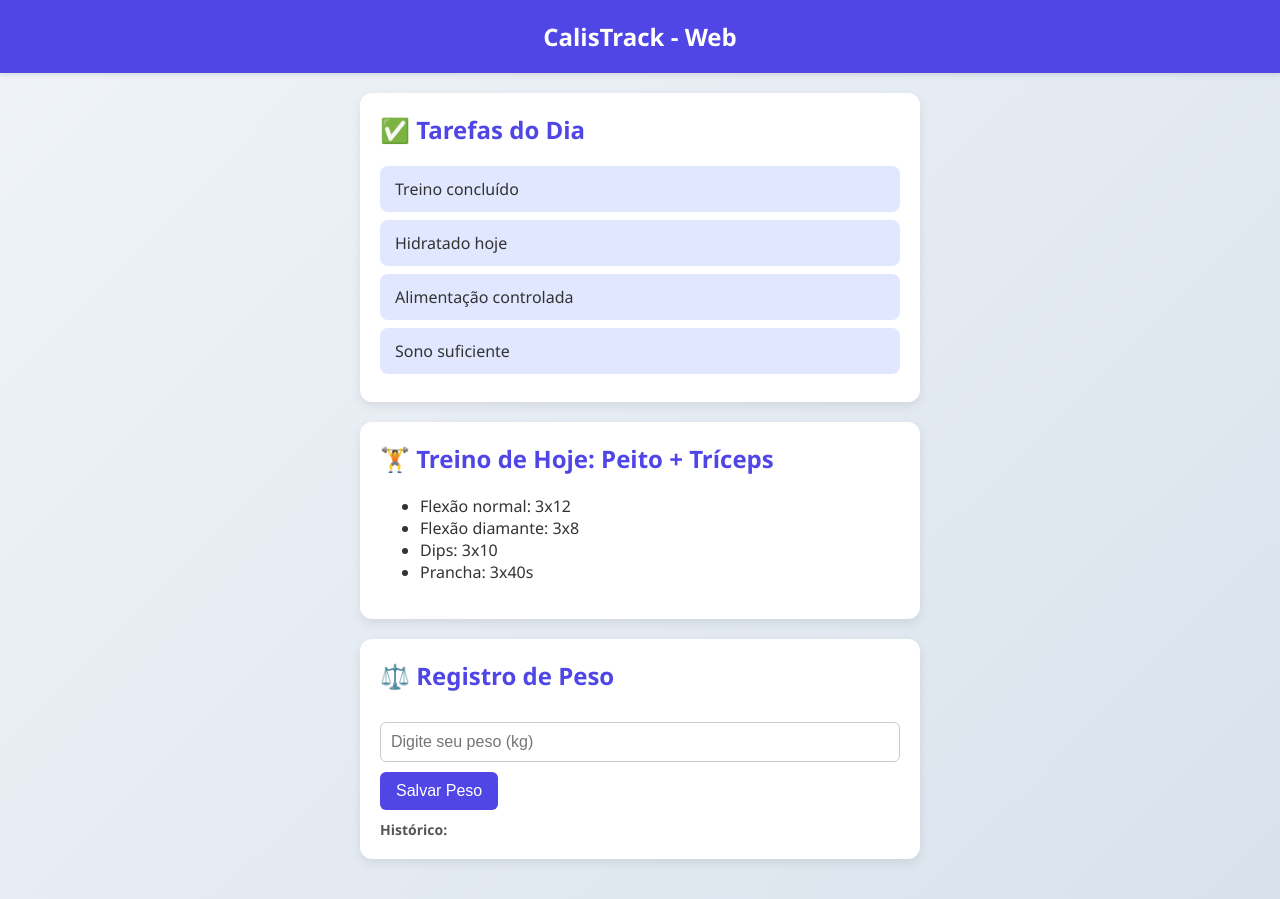
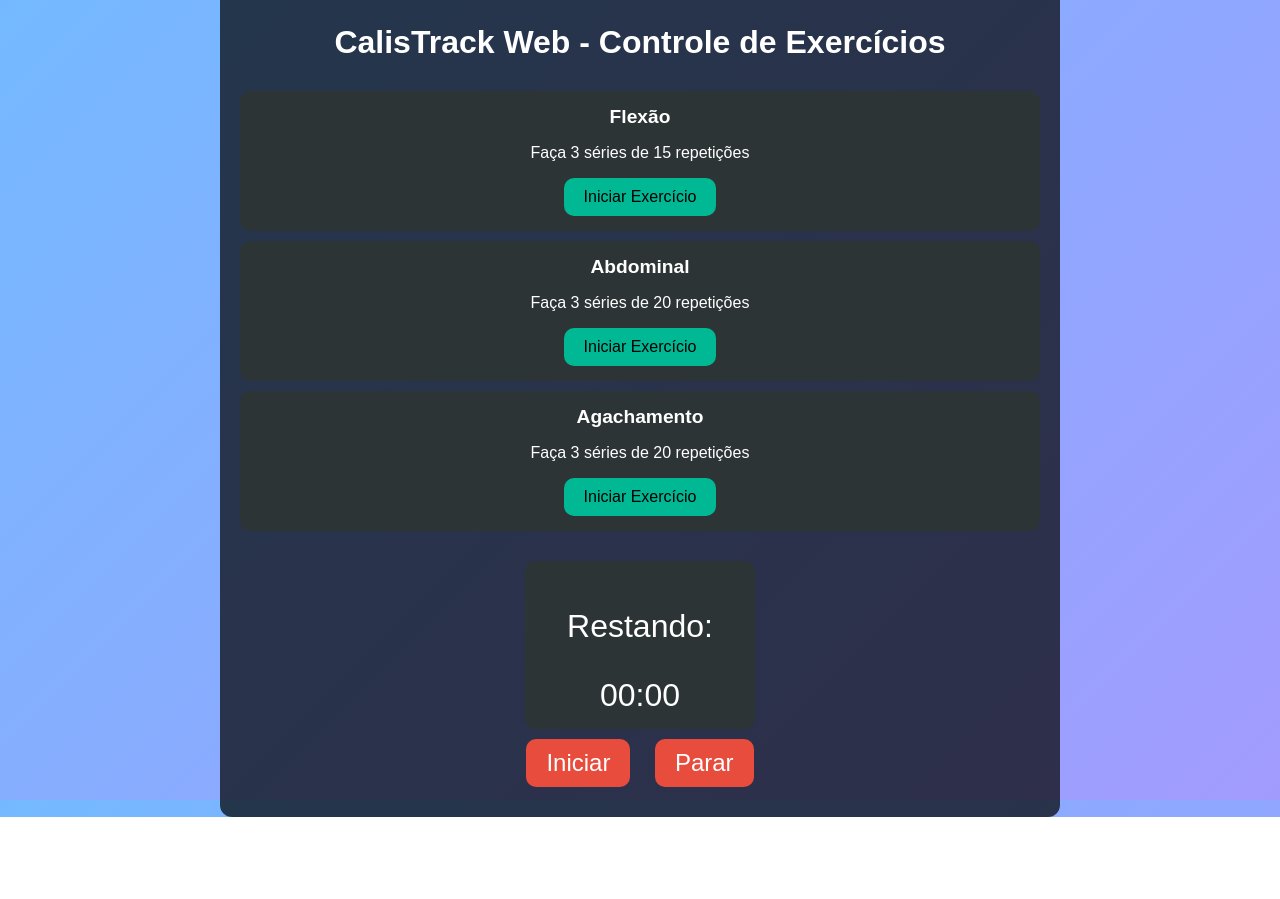
Before and after one commit to Feniksh/calistrack-web, a plain HTML site: page index.html in a window 1280 px wide. After the commit the page ends 817 px from the top, so only its background shows below. Drawn offline with Linux system fonts and the light colour scheme.

Commit message:
Update index.html

```diff
--- a/index.html
+++ b/index.html
@@ -1,160 +1,150 @@
 <!DOCTYPE html>
-<html lang="pt-BR">
+<html lang="pt-br">
 <head>
-  <meta charset="UTF-8" />
-  <meta name="viewport" content="width=device-width, initial-scale=1.0" />
-  <title>CalisTrack - Web</title>
+    <meta charset="UTF-8">
+    <meta name="viewport" content="width=device-width, initial-scale=1.0">
+    <title>CalisTrack Web - App de Treino</title>
     <style>
-    * {
-      box-sizing: border-box;
-    }
         body {
-      font-family: 'Segoe UI', Tahoma, Geneva, Verdana, sans-serif;
+            font-family: 'Arial', sans-serif;
             margin: 0;
             padding: 0;
-      background: linear-gradient(135deg, #f0f4f8, #d9e2ec);
-      color: #333;
+            background: linear-gradient(135deg, #74b9ff, #a29bfe);
+            display: flex;
+            justify-content: center;
+            align-items: center;
+            height: 100vh;
+            color: white;
+            text-align: center;
         }
-    header {
-      background-color: #4f46e5;
+        .container {
+            width: 100%;
+            max-width: 800px;
+            padding: 20px;
+            background: rgba(0, 0, 0, 0.7);
+            border-radius: 12px;
+        }
+        h1 {
+            font-size: 2rem;
+            margin-bottom: 30px;
+        }
+        .exercise-container {
+            margin-bottom: 30px;
+        }
+        .exercise-card {
+            background: #2d3436;
+            padding: 15px;
+            border-radius: 10px;
+            margin-bottom: 10px;
+            transition: transform 0.3s ease;
+        }
+        .exercise-card:hover {
+            transform: scale(1.05);
+        }
+        .exercise-title {
+            font-size: 1.2rem;
+            font-weight: bold;
+        }
+        .button {
+            background: #00b894;
+            border: none;
+            padding: 10px 20px;
+            border-radius: 10px;
+            font-size: 1rem;
+            cursor: pointer;
+            transition: background 0.3s;
+        }
+        .button:hover {
+            background: #00cec9;
+        }
+        .timer {
+            font-size: 2rem;
+            margin: 20px 0;
+            padding: 15px;
+            background: #2d3436;
+            border-radius: 10px;
+            width: 200px;
+            margin: 0 auto;
+        }
+        .timer-controls button {
+            font-size: 1.5rem;
+            padding: 10px 20px;
+            margin: 10px;
+            background: #e74c3c;
+            border: none;
+            border-radius: 10px;
             color: white;
-      padding: 20px;
-      text-align: center;
-      font-size: 1.5rem;
-      font-weight: bold;
-      box-shadow: 0 2px 5px rgba(0, 0, 0, 0.1);
+            cursor: pointer;
         }
-    main {
-      padding: 20px;
-      max-width: 600px;
-      margin: auto;
-    }
-    .section {
-      background: white;
-      padding: 20px;
-      margin-bottom: 20px;
-      border-radius: 12px;
-      box-shadow: 0 4px 10px rgba(0, 0, 0, 0.08);
-    }
-    .section h2 {
-      margin-top: 0;
-      color: #4f46e5;
-    }
-    .task {
-      padding: 12px 15px;
-      margin: 8px 0;
-      border-radius: 8px;
-      background: #e0e7ff;
-      cursor: pointer;
-      transition: 0.2s;
-    }
-    .task:hover {
-      background: #c7d2fe;
-    }
-    .done {
-      background: #bbf7d0;
-      text-decoration: line-through;
-      color: #1e3a8a;
-    }
-    .inputPeso {
-      width: 100%;
-      padding: 10px;
-      border: 1px solid #ccc;
-      border-radius: 6px;
-      margin: 10px 0;
-      font-size: 1rem;
-    }
-    button {
-      padding: 10px 16px;
-      font-size: 1rem;
-      background-color: #4f46e5;
-      color: white;
-      border: none;
-      border-radius: 6px;
-      cursor: pointer;
-      transition: 0.2s;
-    }
-    button:hover {
-      background-color: #4338ca;
-    }
-    .grafico {
-      font-size: 14px;
-      color: #555;
-      margin-top: 10px;
+        .timer-controls button:hover {
+            background: #d63031;
         }
     </style>
 </head>
 <body>
-  <header>CalisTrack - Web</header>
-  <main>
-    <div class="section">
-      <h2>✅ Tarefas do Dia</h2>
-      <div id="tarefas"></div>
+    <div class="container">
+        <h1>CalisTrack Web - Controle de Exercícios</h1>
+
+        <div class="exercise-container">
+            <div class="exercise-card">
+                <div class="exercise-title">Flexão</div>
+                <p>Faça 3 séries de 15 repetições</p>
+                <button class="button">Iniciar Exercício</button>
+            </div>
+            <div class="exercise-card">
+                <div class="exercise-title">Abdominal</div>
+                <p>Faça 3 séries de 20 repetições</p>
+                <button class="button">Iniciar Exercício</button>
+            </div>
+            <div class="exercise-card">
+                <div class="exercise-title">Agachamento</div>
+                <p>Faça 3 séries de 20 repetições</p>
+                <button class="button">Iniciar Exercício</button>
+            </div>
         </div>
 
-    <div class="section">
-      <h2>🏋️ Treino de Hoje: Peito + Tríceps</h2>
-      <ul>
-        <li>Flexão normal: 3x12</li>
-        <li>Flexão diamante: 3x8</li>
-        <li>Dips: 3x10</li>
-        <li>Prancha: 3x40s</li>
-      </ul>
+        <div class="timer">
+            <p>Restando:</p>
+            <span id="time">00:00</span>
         </div>
 
-    <div class="section">
-      <h2>⚖️ Registro de Peso</h2>
-      <input type="number" id="pesoInput" class="inputPeso" placeholder="Digite seu peso (kg)" />
-      <button onclick="registrarPeso()">Salvar Peso</button>
-      <div class="grafico" id="historicoPeso"></div>
+        <div class="timer-controls">
+            <button id="startTimer">Iniciar</button>
+            <button id="stopTimer">Parar</button>
         </div>
-  </main>
+    </div>
 
     <script>
-    const tarefas = [
-      { id: 'treino', nome: 'Treino concluído' },
-      { id: 'agua', nome: 'Hidratado hoje' },
-      { id: 'comida', nome: 'Alimentação controlada' },
-      { id: 'sono', nome: 'Sono suficiente' },
-    ];
+        let timer;
+        let seconds = 0;
+        let minutes = 0;
+        let isRunning = false;
 
-    const estadoTarefas = JSON.parse(localStorage.getItem('estadoTarefas')) || {};
-    const divTarefas = document.getElementById('tarefas');
+        // Função para formatar o tempo
+        function formatTime() {
+            return (minutes < 10 ? '0' : '') + minutes + ':' + (seconds < 10 ? '0' : '') + seconds;
+        }
 
-    tarefas.forEach((tarefa) => {
-      const el = document.createElement('div');
-      el.className = 'task';
-      el.textContent = tarefa.nome;
-      if (estadoTarefas[tarefa.id]) el.classList.add('done');
-
-      el.onclick = () => {
-        estadoTarefas[tarefa.id] = !estadoTarefas[tarefa.id];
-        localStorage.setItem('estadoTarefas', JSON.stringify(estadoTarefas));
-        el.classList.toggle('done');
-      };
-
-      divTarefas.appendChild(el);
+        // Função para iniciar o cronômetro
+        document.getElementById('startTimer').addEventListener('click', function() {
+            if (!isRunning) {
+                isRunning = true;
+                timer = setInterval(function() {
+                    seconds++;
+                    if (seconds === 60) {
+                        seconds = 0;
+                        minutes++;
+                    }
+                    document.getElementById('time').textContent = formatTime();
+                }, 1000);
+            }
         });
 
-    function registrarPeso() {
-      const input = document.getElementById('pesoInput');
-      const peso = input.value.trim();
-      if (peso) {
-        const historico = JSON.parse(localStorage.getItem('pesos')) || [];
-        historico.push({ data: new Date().toLocaleDateString(), peso });
-        localStorage.setItem('pesos', JSON.stringify(historico));
-        input.value = '';
-        mostrarHistorico();
-      }
-    }
-
-    function mostrarHistorico() {
-      const div = document.getElementById('historicoPeso');
-      const historico = JSON.parse(localStorage.getItem('pesos')) || [];
-      div.innerHTML = '<strong>Histórico:</strong><br>' + historico.map(p => `${p.data}: ${p.peso}kg`).join('<br>');
-    }
-
-    mostrarHistorico();
+        // Função para parar o cronômetro
+        document.getElementById('stopTimer').addEventListener('click', function() {
+            clearInterval(timer);
+            isRunning = false;
+        });
     </script>
 </body>
 </html>
```
Lines whose indentation alone changed are shown as unchanged.
